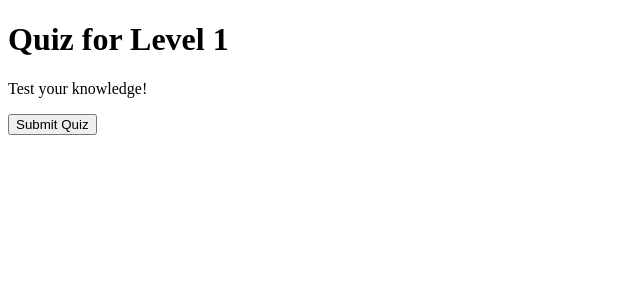
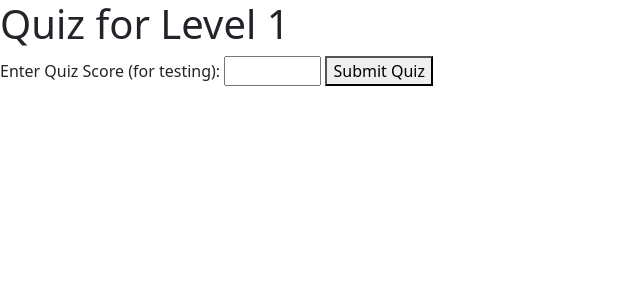
Before and after one commit to Mohamed-Ehab-Teama/Solar-System-Game, a PHP site: page /game/quiz.php?level_id=1 in a window 1280 px wide. Shown: the top 300 px of the page, without its empty margins (0-640 px from the left). Run offline with PHP 8.4, Linux system fonts and the light colour scheme; the visitor is signed in with stand-in values (Sample User, id 1); data that the repository does not hold is empty.

Commit message:
Thrusday 26-9-2024 at 12:47 PM

```diff
--- a/game/game.php
+++ b/game/game.php
@@ -27,6 +27,12 @@ $levels = $levels_stmt->fetchAll(PDO::FETCH_ASSOC);
     <link href="https://cdn.jsdelivr.net/npm/bootstrap@5.1.3/dist/css/bootstrap.min.css" rel="stylesheet">
 </head>
 <body>
+    <?php if (isset($_SESSION['congrats'])): ?>
+        <div class="alert alert-success text-center">
+            <?php echo $_SESSION['congrats'] ?>
+            <?php unset($_SESSION['congrats']) ?>
+        </div>
+    <?php endif; ?>
     <div class="container">
         <h1>Welcome to the Space Exploration Game!</h1>
         <p>Select a level to start your journey.</p>
--- a/game/progress.php
+++ b/game/progress.php
@@ -13,7 +13,7 @@ if (!isset($_SESSION['user_id'])) {
 $user_id = $_SESSION['user_id'];
 
 // Fetch user progress and coins
-$progress_stmt = $connection->prepare("SELECT * FROM users WHERE id = :user_id");
+$progress_stmt = $connection->prepare("SELECT coins, levels_completed FROM users WHERE id = :user_id");
 $progress_stmt->execute(['user_id' => $user_id]);
 $user_progress = $progress_stmt->fetch(PDO::FETCH_ASSOC);
 ?>
--- a/game/quiz.php
+++ b/game/quiz.php
@@ -2,7 +2,6 @@
 // quiz.php
 
 require_once ('../connection.php');
-
 
 
 if (!isset($_SESSION['user_id'])) {
@@ -13,42 +12,50 @@ if (!isset($_SESSION['user_id'])) {
 $user_id = $_SESSION['user_id'];
 $level_id = $_GET['level_id'];
 
-// Check if user completed all sessions in this level
-$completion_check_stmt = $connection->prepare("
-    SELECT COUNT(*) as total_sessions, SUM(is_completed) as completed_sessions
-    FROM sessions
-    WHERE level = :level_id AND user_id = :user_id
-");
-$completion_check_stmt->execute([
-    'level_id' => $level_id,
-    'user_id' => $user_id
-]);
-$completion_status = $completion_check_stmt->fetch(PDO::FETCH_ASSOC);
+// Fetch quiz score from POST request or calculate based on quiz submission
+if ($_SERVER['REQUEST_METHOD'] === 'POST') {
+    // Assume that the POST contains the user's score for the quiz
+    $score = $_POST['score']; // This should be calculated based on quiz answers
 
-if ($completion_status['total_sessions'] != $completion_status['completed_sessions']) {
-    echo "You must complete all sessions before taking the quiz.";
-    exit;
-}
+    // Award coins based on the score
+    if ($score >= 70) {
+        // Award coins (custom logic for coin amount)
+        $coins_awarded = round($score / 10); // Example: 70% = 7 coins
+        $add_coins_stmt = $connection->prepare("UPDATE users SET coins = coins + :coins WHERE id = :user_id");
+        $add_coins_stmt->execute(['coins' => $coins_awarded, 'user_id' => $user_id]);
 
-// Implement quiz logic and store results in database
-// For simplicity, assume quiz submission is done here
-if ($_SERVER['REQUEST_METHOD'] === 'POST') {
-    $score = rand(50, 100); // Example score generation
-
-    // Store quiz result
-    $quiz_stmt = $connection->prepare("
+        // Record quiz result
+        $insert_quiz_stmt = $connection->prepare("
             INSERT INTO quizzes (user_id, level, score, coins_awarded)
             VALUES (:user_id, :level, :score, :coins_awarded)
         ");
-    $quiz_stmt->execute([
+        $insert_quiz_stmt->execute([
             'user_id' => $user_id,
             'level' => $level_id,
             'score' => $score,
-        'coins_awarded' => ($score >= 70 ? 50 : 0)
+            'coins_awarded' => $coins_awarded
         ]);
 
-    header("Location: progress.php");
+        // Update levels_completed only if the user passes the quiz
+        if ($score >= 70) {
+            // Check if the user already completed this level
+            $update_user_stmt = $connection->prepare("
+                UPDATE users
+                SET levels_completed = :level_id
+                WHERE id = :user_id AND levels_completed < :level_id
+            ");
+            $update_user_stmt->execute(['user_id' => $user_id, 'level_id' => $level_id]);
+        }
+
+        $_SESSION['congrats'] = "Congratulation, You passed the Quiz$level_id Successfully";
+
+        // Redirect to the next level or success page
+        header("Location: game.php");
         exit;
+    } else {
+        // Quiz failed; show failure message
+        echo "You did not pass the quiz. Please try again.";
+    }
 }
 ?>
 
@@ -58,15 +65,19 @@ if ($_SERVER['REQUEST_METHOD'] === 'POST') {
     <meta charset="UTF-8">
     <meta name="viewport" content="width=device-width, initial-scale=1.0">
     <title>Quiz for Level <?php echo $level_id; ?></title>
+    <link href="https://cdn.jsdelivr.net/npm/bootstrap@5.3.3/dist/css/bootstrap.min.css" rel="stylesheet" integrity="sha384-QWTKZyjpPEjISv5WaRU9OFeRpok6YctnYmDr5pNlyT2bRjXh0JMhjY6hW+ALEwIH" crossorigin="anonymous">
+
 </head>
 <body>
-    <div class="container">
     <h1>Quiz for Level <?php echo $level_id; ?></h1>
-        <p>Test your knowledge!</p>
 
-        <form method="post">
-            <button type="submit" class="btn btn-primary">Submit Quiz</button>
+    <!-- Quiz form (replace with actual quiz content) -->
+    <form method="POST" action="quiz.php?level_id=<?php echo $level_id; ?>">
+        <!-- Example Quiz -->
+        <label for="score">Enter Quiz Score (for testing): </label>
+        <input type="number" id="score" name="score" min="0" max="100" required>
+
+        <button type="submit">Submit Quiz</button>
     </form>
-    </div>
 </body>
 </html>
--- a/game/session.php
+++ b/game/session.php
@@ -18,12 +18,11 @@ $session_number = $_GET['session_number'];
 $session_stmt = $connection->prepare("
     SELECT *
     FROM sessions
-    WHERE level_id = :level_id AND session_number = :session_number AND user_id = :user_id
+    WHERE level_id = :level_id AND session_number = :session_number
 ");
 $session_stmt->execute([
     'level_id' => $level_id,
-    'session_number' => $session_number,
-    'user_id' => $user_id
+    'session_number' => $session_number
 ]);
 $session = $session_stmt->fetch(PDO::FETCH_ASSOC);
 
```
Also changed, not shown: game/level.php (+46 -1 lines). Lines whose indentation alone changed are shown as unchanged.
